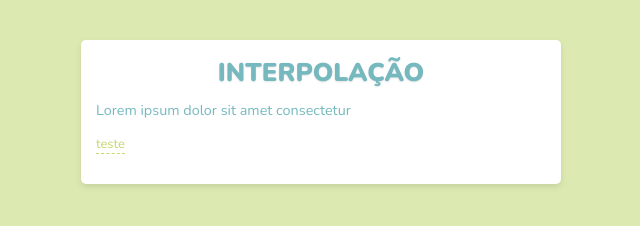
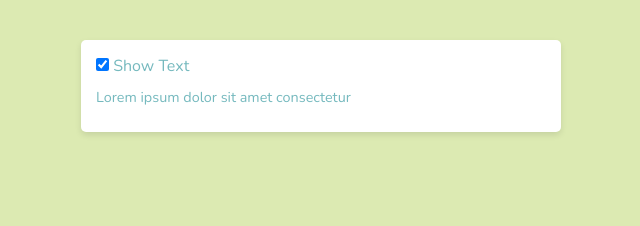
Before and after one commit to marciocarv/AprendendoVue, a plain HTML site: page instancias/index.html in a window 1280 px wide. Shown: the whole page, without its empty margins (319-959 px from the left). Drawn offline with nearby package versions, Linux system fonts and the light colour scheme.

Commit message:
alteracao

```diff
--- a/instancias/index.html
+++ b/instancias/index.html
@@ -10,9 +10,11 @@
 <body>
 
   <div id="app">
-    <h1>Interpolação</h1>
-    <p>{{ text }}</p>
-    <p v-html="linkTag"></p>
+    <label>
+      <input type="checkbox" v-model="showText">
+      Show Text
+  </label>
+  <p :class="textClass" v-if="showText">{{ text }}</p>
   </div>
 
   <script src="https://cdn.jsdelivr.net/npm/vue@2.6.10/dist/vue.js"></script>
--- a/instancias/script.js
+++ b/instancias/script.js
@@ -2,8 +2,7 @@ const vm = new Vue({
     el: '#app',
     data: {
       text: 'Lorem ipsum dolor sit amet consectetur',
-      linkTag: `
-      <a v-bind:href="link">teste</a>
-    `
+      showText: true,
+      textClass: 'red',
     }
   })
```
